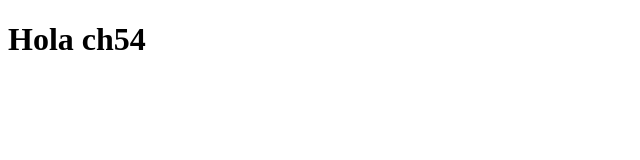
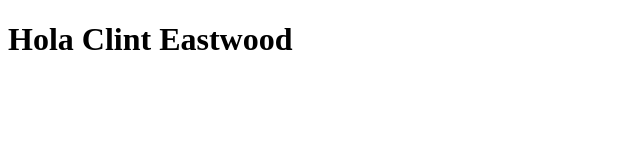
Before and after one commit to NancyMayek/CH54, a plain HTML site: page index.html in a window 1280 px wide. Shown: the whole page, without its empty margins (0-640 px from the left). Drawn offline with Linux system fonts and the light colour scheme.

Commit message:
feat: cambio de titulo

```diff
--- a/index.html
+++ b/index.html
@@ -4,7 +4,7 @@
 <title>CH54</title>
 </head>
 <body>
-<h1>Hola ch54</h1>
+<h1>Hola Clint Eastwood</h1>
 </body>
 
 </html>
```
